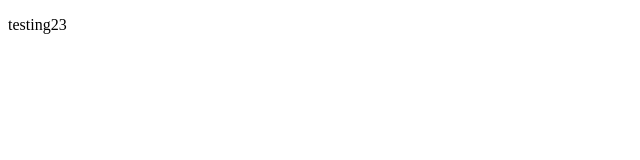
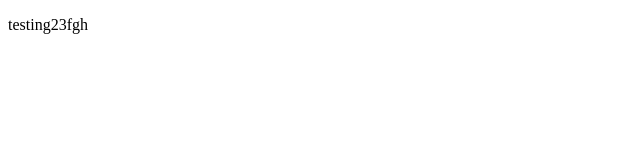
Before and after one commit to shane86920915/StaticStoreFront, a plain HTML site: page index.html in a window 1280 px wide. Shown: the full height of the page, 0-640 px from the left. Drawn offline with Linux system fonts and the light colour scheme.

Commit message:
Update index.html

```diff
--- a/index.html
+++ b/index.html
@@ -7,6 +7,6 @@
     <title>Document</title>
 </head>
 <body>
-    <p>testing23</p>
+    <p>testing23fgh</p>
 </body>
 </html>
```
